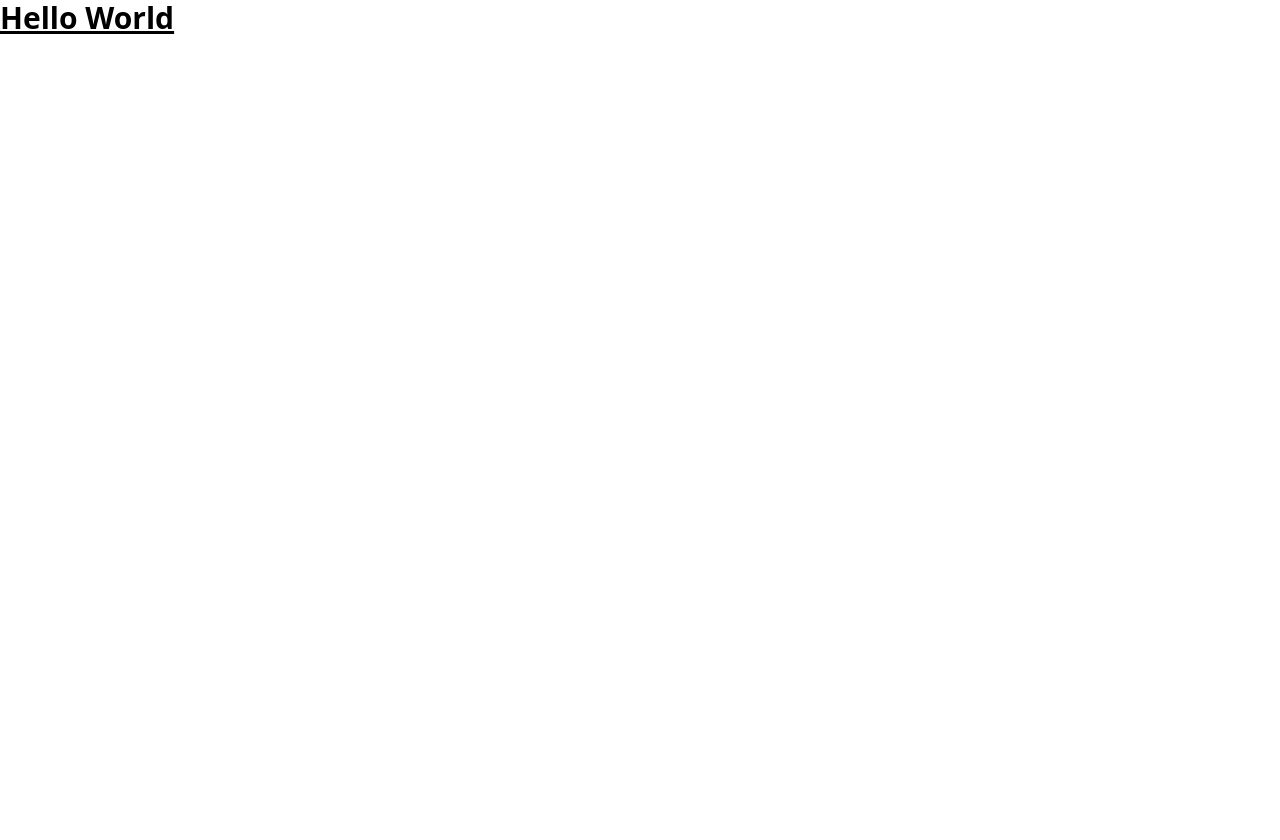
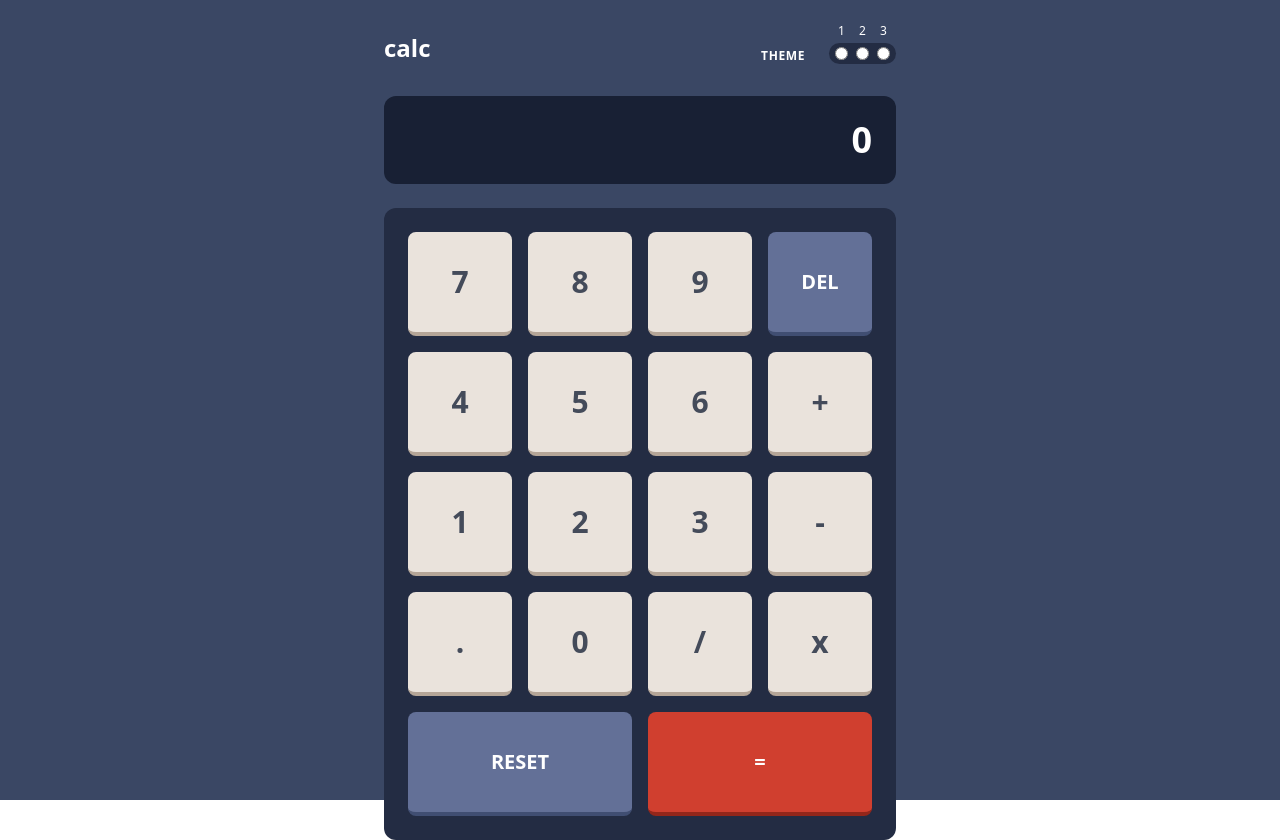
Before and after one commit to JustinFowlerArt/calculator-app, a React app: page / in a window 1280 px wide. Before the commit the page ends 800 px from the top, so only its background shows below. Built offline with nearby package versions, Linux system fonts and the light colour scheme.

Commit message:
Add calculator logic and components

```diff
--- a/src/app.tsx
+++ b/src/app.tsx
@@ -1,9 +1,13 @@
+import { Calculator } from './components/calculator';
+import { Header } from './components/header';
+
 export const App = () => {
 	return (
-		<div>
-			<h1 id='title' className='text-3xl font-bold underline'>
-				Hello World
-			</h1>
+		<div className='flex justify-center h-screen p-8 bg-dark-background-main text-white'>
+			<div className='flex flex-col space-y-8 w-full max-w-lg'>
+				<Header />
+				<Calculator />
+			</div>
 		</div>
 	);
 };
--- /dev/null
+++ b/src/components/calculator.tsx
@@ -0,0 +1,122 @@
+import { useState } from 'react';
+import { Input } from './input';
+
+export const Calculator = () => {
+    const [operand, setOperand] = useState('')
+	const [currentValue, setCurrentValue] = useState('0');
+
+	const handleClick = (e: React.MouseEvent<HTMLButtonElement>) => {
+		const { value } = e.currentTarget;
+		switch (value) {
+			case '7':
+			case '8':
+			case '9':
+			case '4':
+			case '5':
+			case '6':
+			case '1':
+			case '2':
+			case '3':
+			case '0': {
+				if (currentValue === '0') {
+					setCurrentValue(value);
+				} else {
+					setCurrentValue(currentValue + value);
+				}
+				break;
+			}
+			case '.': {
+				if (currentValue.indexOf('.') > -1) {
+					break;
+				} else {
+					setCurrentValue(currentValue + value);
+				}
+				break;
+			}
+			case 'DEL': {
+				if (currentValue.length <= 1) {
+					setCurrentValue('0');
+				} else {
+					setCurrentValue(currentValue.slice(0, currentValue.length - 1));
+				}
+				break;
+			}
+			case 'RESET': {
+				setCurrentValue('0');
+				break;
+			}
+			case '=': {
+                const values = currentValue.split(/[+\-*/]+/)
+                let newValue = 0;
+                if (operand === '+') {
+                    newValue = parseFloat(values[0]) + parseFloat(values[1])
+                } else  if (operand === '-') {
+                    newValue = parseFloat(values[0]) - parseFloat(values[1])
+                } else  if (operand === '*') {
+                    newValue = parseFloat(values[0]) * parseFloat(values[1])
+                } else  if (operand === '/') {
+                    newValue = parseFloat(values[0]) / parseFloat(values[1])
+                }
+                setCurrentValue(newValue.toString())
+				break;
+			}
+			case '+': {
+                setOperand('+')
+                setCurrentValue(currentValue + value);
+				break;
+			}
+            case '-': {
+                setOperand('-')
+                setCurrentValue(currentValue + value);
+				break;
+			}
+            case 'x': {
+                setOperand('*')
+                setCurrentValue(currentValue + '*');
+				break;
+			}
+            case '/': {
+                setOperand('/')
+                setCurrentValue(currentValue + value);
+				break;
+			}
+			default: {
+				break;
+			}
+		}
+	};
+
+	const inputs = [
+		'7',
+		'8',
+		'9',
+		'DEL',
+		'4',
+		'5',
+		'6',
+		'+',
+		'1',
+		'2',
+		'3',
+		'-',
+		'.',
+		'0',
+		'/',
+		'x',
+		'RESET',
+		'=',
+	];
+
+	return (
+		<main className='flex flex-col space-y-6'>
+			<div className='flex bg-dark-background-screen p-6 rounded-xl justify-end'>
+				<span className='text-4xl font-bold'>{currentValue}</span>
+			</div>
+			<div className='grid grid-cols-4 grid-rows-5 gap-4 bg-dark-background-keyboard p-6 rounded-xl'>
+				{inputs.map(input => (
+					<Input key={input} value={input} handleClick={handleClick} />
+				))}
+			</div>
+		</main>
+	);
+};
--- /dev/null
+++ b/src/components/header.tsx
@@ -0,0 +1,24 @@
+export const Header = () => {
+	return (
+		<header className='flex justify-between'>
+			<h1 className='text-2xl font-bold'>calc</h1>
+			<div className='flex items-end'>
+				<h2 className='text-xs font-semibold tracking-wider mr-6'>THEME</h2>
+				<form className='relative flex space-x-2 bg-dark-background-keyboard py-1 px-1.5 rounded-2xl'>
+					<label className='flex flex-col items-center'>
+						<span className='absolute top-[-1.25rem] text-xs'>1</span>
+						<input type='radio' name='theme' value='1'></input>
+					</label>
+					<label className='flex flex-col items-center'>
+						<span className='absolute top-[-1.25rem] text-xs'>2</span>
+						<input type='radio' name='theme' value='2'></input>
+					</label>
+					<label className='flex flex-col items-center'>
+						<span className='absolute top-[-1.25rem] text-xs'>3</span>
+						<input type='radio' name='theme' value='3'></input>
+					</label>
+				</form>
+			</div>
+		</header>
+	);
+};
--- /dev/null
+++ b/src/components/input.tsx
@@ -0,0 +1,24 @@
+interface Props {
+	value: string;
+	handleClick: (e: React.MouseEvent<HTMLButtonElement>) => void;
+}
+
+export const Input = ({ value, handleClick }: Props) => {
+	return (
+		<button
+			className={`text-3xl font-bold rounded-lg border-b-4 ${
+				value === '='
+					? 'col-span-2 text-xl bg-dark-key-red-background border-dark-key-red-shadow'
+					: value === 'RESET'
+					? 'col-span-2 text-xl bg-dark-key-blue-background border-dark-key-blue-shadow'
+					: value === 'DEL'
+					? 'aspect-square text-xl bg-dark-key-blue-background border-dark-key-blue-shadow'
+					: 'aspect-square bg-dark-key-orange-background text-dark-text-blue border-dark-key-orange-shadow'
+			} `}
+			value={value}
+			onClick={e => handleClick(e)}
+		>
+			{value}
+		</button>
+	);
+};
--- a/tailwind.config.js
+++ b/tailwind.config.js
@@ -25,16 +25,16 @@ module.exports = {
             'light-key-yellow-background': 'hsl(45, 7%, 89%)',
             'light-key-yellow-shadow': 'hsl(35, 11%, 61%',
             'light-text-blue': 'hsl(60, 10%, 19%)',
-            'violet-background-main': 'hsl(268, 75%, 9%)',
-            'violet-background-secondary': 'hsl(268, 71%, 12%)',
-            'violet-key-violet-background': 'hsl(281, 89%, 26%)',
-            'violet-key-magenta-shadow': 'hsl(285, 91%, 52%)',
-            'violet-key-cyan-background': 'hsl(176, 100%, 44%)',
-            'violet-key-cyan-shadow': 'hsl(177, 92%, 70%)',
-            'violet-key-dark-violet-background': 'hsl(268, 47%, 21%)',
-            'violet-key-dark-magenta-shadow': 'hsl(290, 70%, 36%',
-            'violet-text-yellow': 'hsl(52, 100%, 62%)',
-            'violet-text-blue': 'hsl(198, 20%, 13%)',
+            'contrast-background-main': 'hsl(268, 75%, 9%)',
+            'contrast-background-secondary': 'hsl(268, 71%, 12%)',
+            'contrast-key-violet-background': 'hsl(281, 89%, 26%)',
+            'contrast-key-magenta-shadow': 'hsl(285, 91%, 52%)',
+            'contrast-key-cyan-background': 'hsl(176, 100%, 44%)',
+            'contrast-key-cyan-shadow': 'hsl(177, 92%, 70%)',
+            'contrast-key-dark-violet-background': 'hsl(268, 47%, 21%)',
+            'contrast-key-dark-magenta-shadow': 'hsl(290, 70%, 36%',
+            'contrast-text-yellow': 'hsl(52, 100%, 62%)',
+            'contrast-text-blue': 'hsl(198, 20%, 13%)',
         }
     },
   },
```
